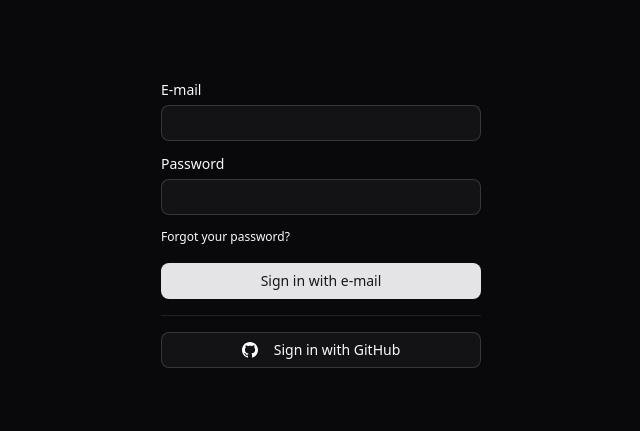
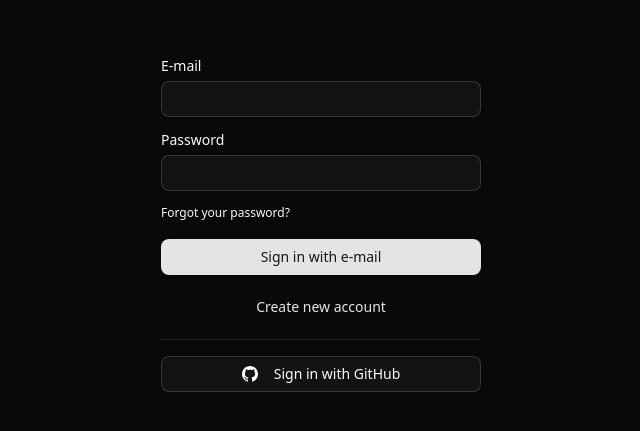
Before and after one commit to andersonkaiti/next-saas-rbac, a Next.js app in the folder apps/web/: page /auth/sign-in in a window 1280 px wide. Shown: the part 175-606 px from the top of the page, without its empty margins (319-959 px from the left). Built offline with nearby package versions, Linux system fonts and the light colour scheme.

Commit message:
:sparkles: feat(signin): add link to create new account on sign-in page

```diff
--- a/apps/web/src/app/auth/sign-in/page.tsx
+++ b/apps/web/src/app/auth/sign-in/page.tsx
@@ -31,6 +31,10 @@ export default function SignInPage() {
         Sign in with e-mail
       </Button>
 
+      <Button variant="link" className="w-full" size="sm" asChild>
+        <Link href="/auth/sign-up">Create new account</Link>
+      </Button>
+
       <Separator />
 
       <Button type="submit" variant="outline" className="w-full">
```
